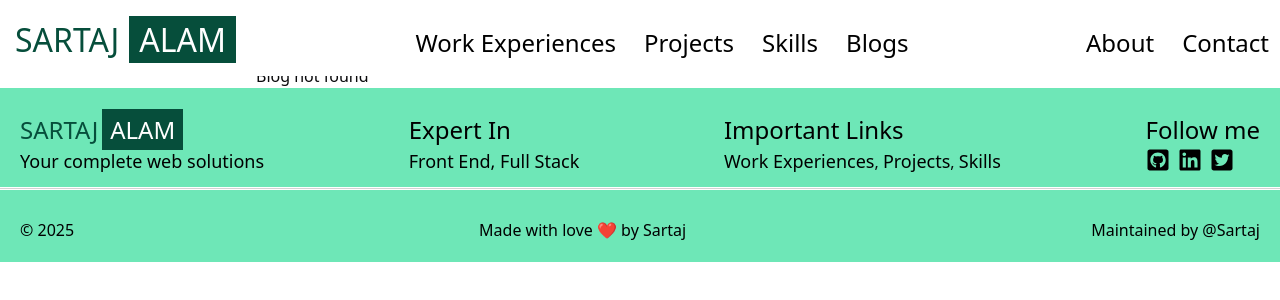
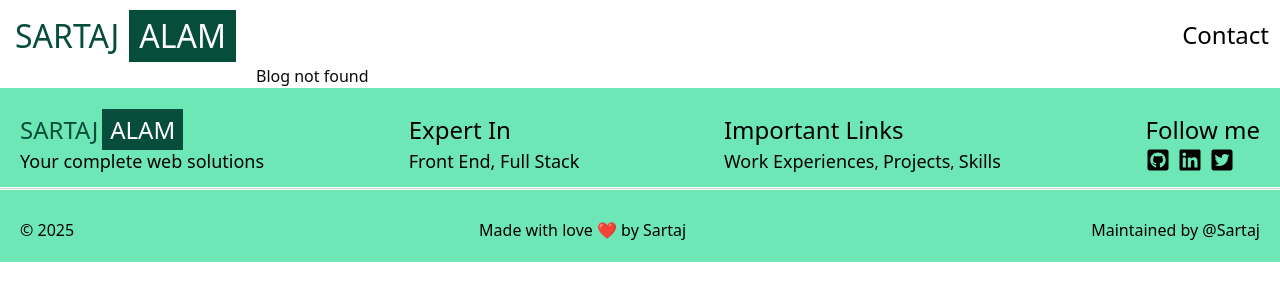
Before and after one commit to sak03/sartaj.dev, a Next.js app: page /blog/blog01 in a window 1280 px wide. Shown: the top 300 px of the page. Built offline with nearby package versions, Linux system fonts and the light colour scheme.

Commit message:
blog route header content updated

```diff
--- a/src/app/blog/[blogId]/page.js
+++ b/src/app/blog/[blogId]/page.js
@@ -1,14 +1,70 @@
 import Link from "next/link";
 import { FiArrowLeft, FiArrowUpRight } from "react-icons/fi";
 import { blogsData } from "@/utils/datas/blogsData";
+
+const siteUrl = "https://sak03.github.io/sartaj.dev";
+
+const getBlogBySlug = (blogId) => blogsData.find((item) => item.slug === blogId);
 
 export function generateStaticParams() {
     return blogsData.map((blog) => ({ blogId: blog.slug }));
 }
 
+export function generateMetadata({ params }) {
+    const blog = getBlogBySlug(params.blogId);
+
+    if (!blog) {
+        return {
+            title: "Blog Not Found | Sartaj Alam",
+            robots: {
+                index: false,
+                follow: false,
+            },
+        };
+    }
+
+    const title = blog.seo?.metaTitle || blog.title;
+    const description = blog.seo?.metaDescription || blog.shortDescription;
+    const canonicalUrl = `${siteUrl}/blog/${blog.slug}`;
+
+    return {
+        title,
+        description,
+        keywords: [
+            ...blog.tags,
+            blog.category,
+            "Sartaj Alam",
+            "web development blog",
+            "frontend blog",
+        ],
+        authors: [{ name: blog.author }],
+        creator: blog.author,
+        publisher: "Sartaj Alam",
+        alternates: {
+            canonical: canonicalUrl,
+        },
+        openGraph: {
+            title,
+            description,
+            url: canonicalUrl,
+            siteName: "Sartaj Alam Portfolio",
+            type: "article",
+            publishedTime: blog.date,
+            authors: [blog.author],
+            tags: blog.tags,
+        },
+        twitter: {
+            card: "summary_large_image",
+            title,
+            description,
+            creator: "@sartaj_03",
+        },
+    };
+}
+
 const BlogDetails = ({ params }) => {
     const { blogId } = params;
-    const blog = blogsData.find((item) => item.slug === blogId);
+    const blog = getBlogBySlug(blogId);
 
     if (!blog) {
         return <p>Blog not found</p>;
--- a/src/components/Header.js
+++ b/src/components/Header.js
@@ -6,38 +6,43 @@ import MobileSidebar from './MobileSidebar';
 
 const Header = () => {
   const pathName = usePathname();
+  const hideCenterNav = pathName?.startsWith('/blog/');
   // console.log("pathName", pathName)
   return (
     <header className='header-brand' role="banner" aria-label="Site Header">
       <nav aria-label="Main Navigation" role="navigation" className="w-full flex items-center justify-between">
         {/* Brand */}
-        <div className="header-brand-part flex items-center pointer">
-          <Link href={'/'} className="pointer brand-name" aria-label="Go to homepage">
+        <div className="header-brand-part flex items-center self-center pointer">
+          <Link href={'/'} className="pointer brand-name inline-flex items-center" aria-label="Go to homepage">
             <span className='brand-name1'>SARTAJ</span><span className='brand-name2'>ALAM</span>
           </Link>
         </div>
         {/* Center: Work, Projects, Skills, Blogs */}
-        <div className='flex my-2 header-item-div' role="menubar">
+        {!hideCenterNav ? (
+          <div className='flex items-center self-center my-2 header-item-div' role="menubar">
             <Link href={'/work-experiences'} legacyBehavior>
-            <a role="menuitem" tabIndex={0} aria-current={pathName === '/work-experiences' ? 'page' : undefined} className={`header-item${pathName === '/work-experiences' ? "-active" : ""} mx-1 flex`}>Work Experiences</a>
+              <a role="menuitem" tabIndex={0} aria-current={pathName === '/work-experiences' ? 'page' : undefined} className={`header-item${pathName === '/work-experiences' ? "-active" : ""} mx-1 inline-flex items-center`}>Work Experiences</a>
             </Link>
             <Link href={'/projects'} legacyBehavior>
-            <a role="menuitem" tabIndex={0} aria-current={pathName === '/projects' ? 'page' : undefined} className={`header-item${pathName === '/projects' ? "-active" : ""} flex mx-5`}>Projects</a>
+              <a role="menuitem" tabIndex={0} aria-current={pathName === '/projects' ? 'page' : undefined} className={`header-item${pathName === '/projects' ? "-active" : ""} inline-flex items-center mx-5`}>Projects</a>
             </Link>
             <Link href={'/skills'} legacyBehavior>
-            <a role="menuitem" tabIndex={0} aria-current={pathName === '/skills' ? 'page' : undefined} className={`header-item${pathName === '/skills' ? "-active" : ""} mx-1 flex`}>Skills</a>
+              <a role="menuitem" tabIndex={0} aria-current={pathName === '/skills' ? 'page' : undefined} className={`header-item${pathName === '/skills' ? "-active" : ""} mx-1 inline-flex items-center`}>Skills</a>
             </Link>
             <Link href={'/blogs'} legacyBehavior>
-            <a role="menuitem" tabIndex={0} aria-current={pathName === '/blogs' ? 'page' : undefined} className={`header-item${pathName === '/blogs' ? "-active" : ""} flex ml-5`}>Blogs</a>
+              <a role="menuitem" tabIndex={0} aria-current={pathName === '/blogs' ? 'page' : undefined} className={`header-item${pathName === '/blogs' ? "-active" : ""} inline-flex items-center ml-5`}>Blogs</a>
             </Link>
           </div>
+        ) : <div />}
         {/* Right: About, Contact */}
-        <div className='flex my-2 header-item-div' role="menubar">
+        <div className='flex items-center self-center mb-2 header-item-div' role="menubar">
+          {!hideCenterNav ? (
             <Link href={'/about'} legacyBehavior>
-            <a role="menuitem" tabIndex={0} aria-current={pathName === '/about' ? 'page' : undefined} className={`header-item${pathName === '/about' ? "-active" : ""} flex mr-5`}>About</a>
+              <a role="menuitem" tabIndex={0} aria-current={pathName === '/about' ? 'page' : undefined} className={`header-item${pathName === '/about' ? "-active" : ""} mr-5 inline-flex items-center`}>About</a>
             </Link>
+          ) : null}
           <Link href={'/contact'} legacyBehavior>
-            <a role="menuitem" tabIndex={0} aria-current={pathName === '/contact' ? 'page' : undefined} className={`header-item${pathName === '/contact' ? "-active" : ""} mx-1 flex`}>Contact</a>
+            <a role="menuitem" tabIndex={0} aria-current={pathName === '/contact' ? 'page' : undefined} className={`header-item${pathName === '/contact' ? "-active" : ""} mx-1 inline-flex items-center`}>Contact</a>
           </Link>
         </div>
         <div className='header-hamberger'>
--- a/src/components/MobileSidebar.js
+++ b/src/components/MobileSidebar.js
@@ -8,6 +8,7 @@ import { usePathname } from "next/navigation";
 
 const MobileSidebar = () => {
     const pathName = usePathname();
+    const hideCenterNav = pathName?.startsWith('/blog/');
     const [isOpen, setIsOpen] = useState(false);
 
     const toggleSidebar = () => {
@@ -45,6 +46,7 @@ const MobileSidebar = () => {
                             </Link>
                         </div>
                     </li>
+                    {!hideCenterNav ? (
                         <li>
                             <Link
                                 href={"/"}
@@ -54,6 +56,9 @@ const MobileSidebar = () => {
                                 Home
                             </Link>
                         </li>
+                    ) : null}
+                    {!hideCenterNav ? (
+                        <>
                             <li>
                                 <Link
                                     href="/work-experiences"
@@ -90,10 +95,13 @@ const MobileSidebar = () => {
                                     Blogs
                                 </Link>
                             </li>
+                        </>
+                    ) : null}
                 </ul>
                 {/* Sidebar Footer for About and Contact */}
                 <div className="absolute bottom-0 left-0 w-full p-4 border-t border-gray-700 bg-dark text-light bg-opacity-80">
                     <ul className="flex flex-col space-y-2">
+                        {!hideCenterNav ? (
                             <li>
                                 <Link
                                     href={"/about"}
@@ -103,6 +111,7 @@ const MobileSidebar = () => {
                                     About
                                 </Link>
                             </li>
+                        ) : null}
                         <li>
                             <Link
                                 href="/contact"
```
Also changed, not shown: 1 other file (tests, documents, lock files or other folders). Lines whose indentation alone changed are shown as unchanged.
